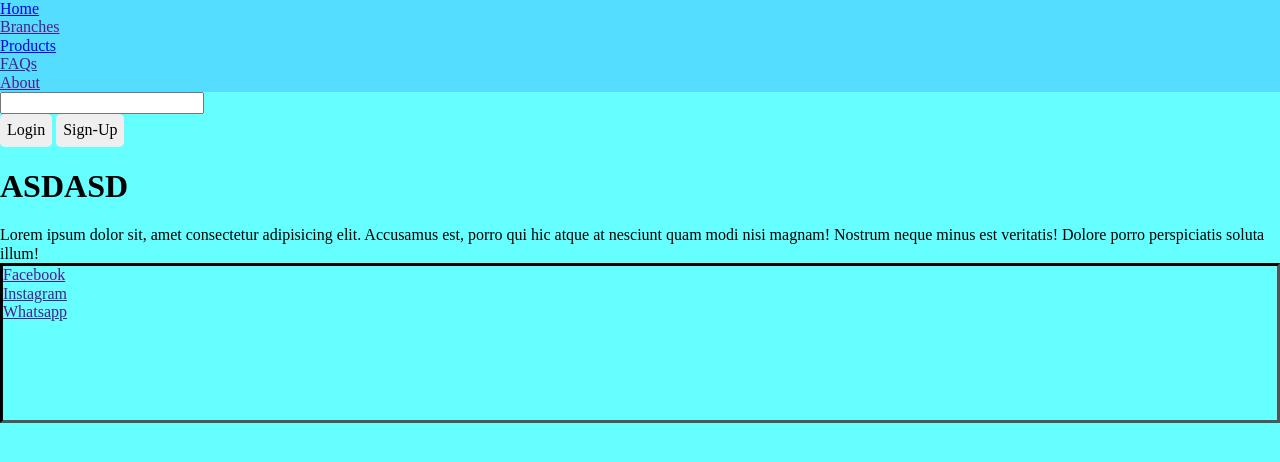
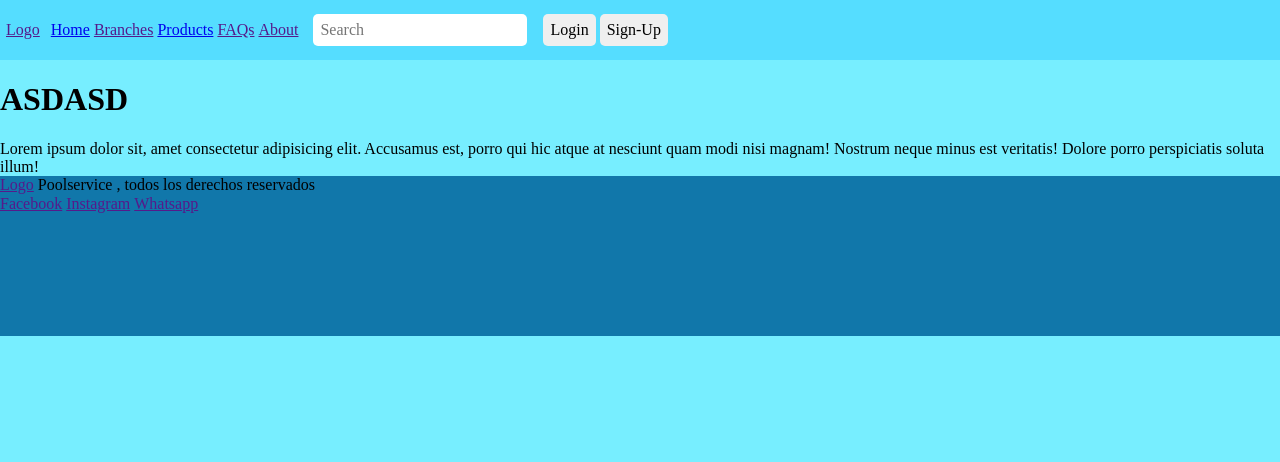
Before and after one commit to gastongomezcuello/Poolservice, a Django app: page / in a window 1280 px wide. Shown: the top 462 px of the page. Run offline with Django 4.2, Linux system fonts and the light colour scheme.

Commit message:
style_progress

```diff
--- a/Poolservice/static/css/style.css
+++ b/Poolservice/static/css/style.css
@@ -1,30 +1,51 @@
 
 body {
-    background-color: #6ff;
+    background-color: #7ef;
 
 
 }
-button {
+.border {
     padding: 2px;
     border: 5px solid transparent ;
     border-radius: 5px;
 
 }
 
-div.flex-container {
-    display: flexbox;
-    width: 100vw;
+input {
+    outline-color: #5df;
+}
+li.inline {
+    box-sizing: content-box;
+    display: inline;
 
 }
-.container__flex-container ul {
+
+.container {
+    height: 60px;
     background-color: #5df;
 }
 
 
+.container__flex-container {
+    height: 100%;
+    width: 100%;
+    display: flex;
+    align-items: center;
+}
+
+.container__flex-container-a, .container__flex-container-div {
+    margin: 0 6px;
+}
+
+.container__flex-container-ul {
+    margin: 0 5px;
+}
+.container__flex-container-form {
+    margin: 0 3px;
+}
 .footer-container {
     display: grid;
     width: 100vw;
     height: 20vh;
-    border-style: inset;
-    border-color: black;
+    background-color: #17a;
 }
--- a/Poolservice/templates/base.html
+++ b/Poolservice/templates/base.html
@@ -1,6 +1,6 @@
 {% load static %}
 <!DOCTYPE html>
-<html lang="es">
+<html lang="en">
 <head>
     <meta charset="UTF-8">
     <meta http-equiv="X-UA-Compatible" content="IE=edge">
@@ -13,20 +13,20 @@
     <header>
         <div class="container">
             <div class="container__flex-container">
-                <a href="" class="container__flex-container-a"></a>
-                <ul>
-                    <li><a href="/">Home</a></li>
-                    <li><a href="">Branches</a></li>
-                    <li><a href="/products/list-products">Products</a></li>
-                    <li><a href="">FAQs</a></li>
-                    <li><a href="">About</a></li>
+                <a href="" class="container__flex-container-a">Logo</a>
+                <ul class="container__flex-container-ul">
+                    <li class="inline"><a href="/">Home</a></li>
+                    <li class="inline"><a href="">Branches</a></li>
+                    <li class="inline"><a href="/products/list-products">Products</a></li>
+                    <li class="inline"><a href="">FAQs</a></li>
+                    <li class="inline"><a href="">About</a></li>
                 </ul>
-                <form >
-                    <input type="search">
+                <form class="container__flex-container-form border">
+                    <input class="border" type="search" placeholder="Search">
                 </form>
-                <div>
-                    <button type="button" class="">Login</button>
-                    <button type="button" class="">Sign-Up</button>
+                <div class="container__flex-container-div">
+                    <button class='border' type="button">Login</button>
+                    <button class='border' type="button">Sign-Up</button>
                 </div>
             </div>
         </div>
@@ -38,14 +38,14 @@
     </div>
     <div class="footer-container">
         <footer class="footer-container__footer">
-            <div class="footer-container__footer-div">
-                <a href=""></a>
-                <span></span>
+            <div class="footer-container__footer-div inline">
+                <a href="">Logo</a>
+                <span>Poolservice , todos los derechos reservados</span>
             </div>
-            <ul>
-                <li><a href="">Facebook</a></li>
-                <li><a href="">Instagram</a></li>
-                <li><a href="">Whatsapp</a></li>
+            <ul class="inline">
+                <li class="inline"><a href="">Facebook</a></li>
+                <li class="inline"><a href="">Instagram</a></li>
+                <li class="inline"><a href="">Whatsapp</a></li>
             </ul>
 
         </footer>
```
Also changed, not shown: Poolservice/db.sqlite3, Poolservice/orders/migrations/0001_initial.py (added), Poolservice/products/migrations/0005_remove_products_stock_alter_products_tc2.py (added).
